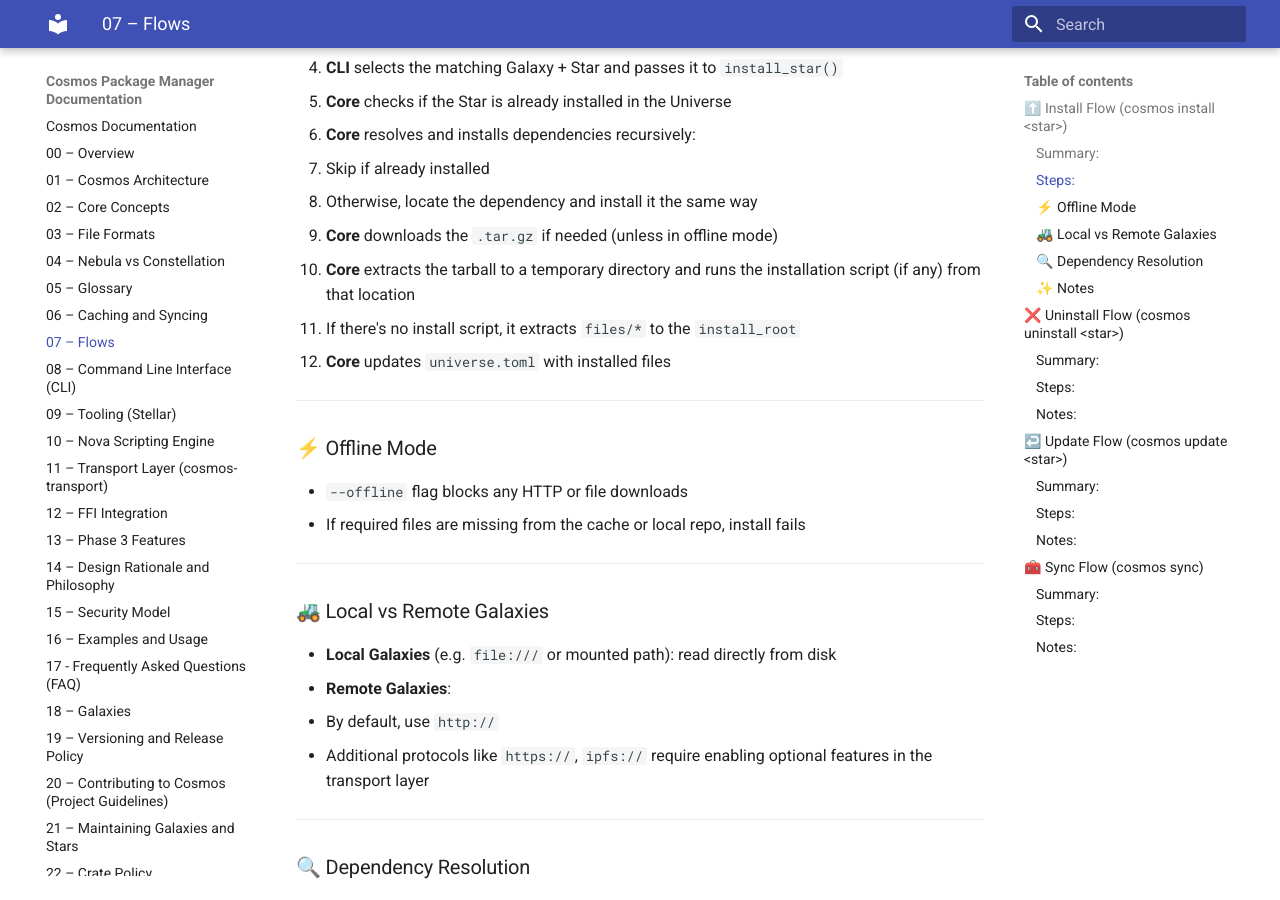
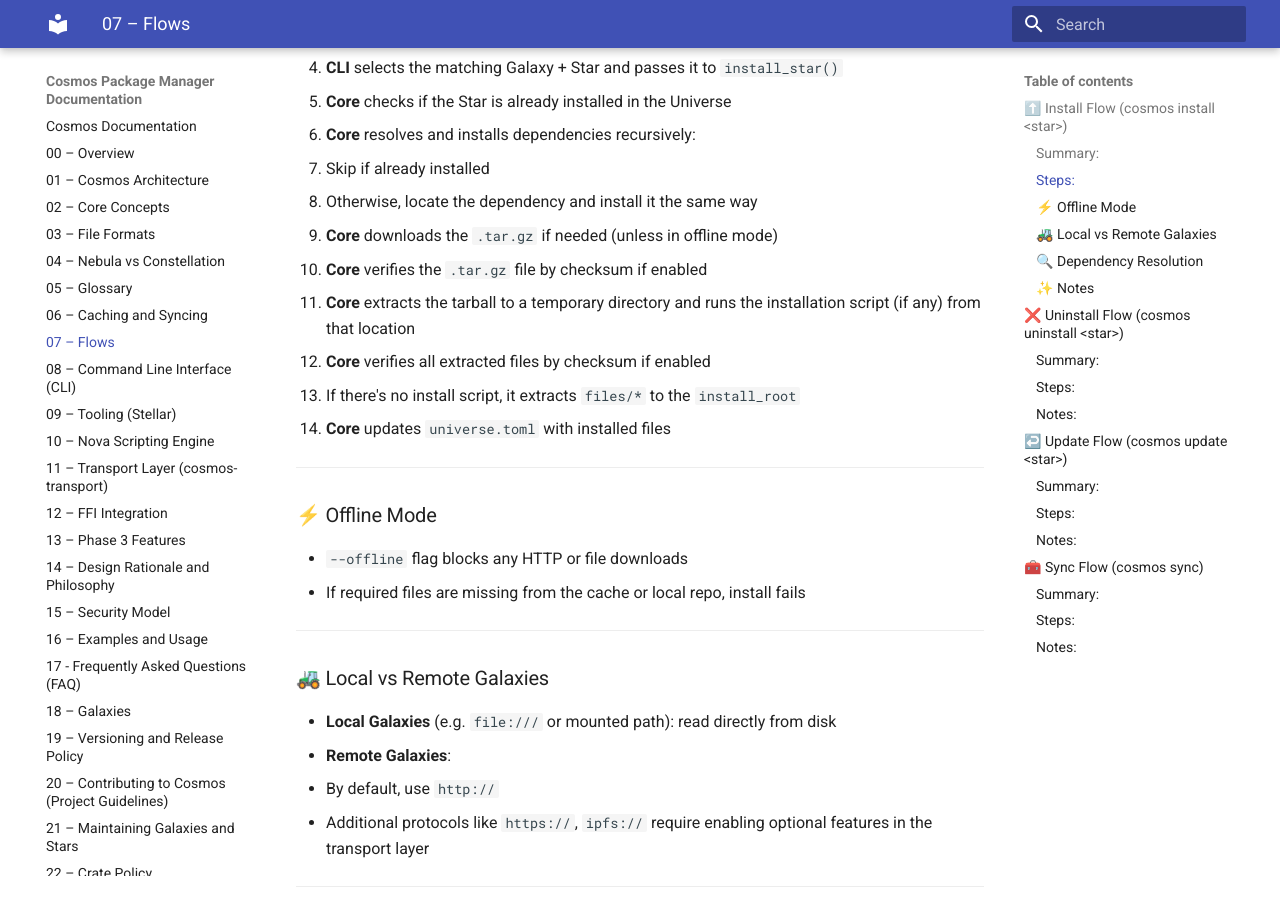
Before and after one commit to cosmospkg/cosmos-docs, an MkDocs documentation site: the page built from docs/07-Flows.md, in a window 1280 px wide and 900 px high, scrolled down 620 px. Built offline with MkDocs 1.6.1 and Material for MkDocs 9.7.7, drawn with Linux system fonts in a browser that asks for light colours.

Commit message:
Update 07-Flows.md

```diff
--- a/docs/07-Flows.md
+++ b/docs/07-Flows.md
@@ -19,9 +19,11 @@ Install a Star and its dependencies, supporting local or remote Galaxies, with o
    - Skip if already installed
    - Otherwise, locate the dependency and install it the same way
 7. **Core** downloads the `.tar.gz` if needed (unless in offline mode)
-8. **Core** extracts the tarball to a temporary directory and runs the installation script (if any) from that location
-9. If there's no install script, it extracts `files/*` to the `install_root`
-10. **Core** updates `universe.toml` with installed files
+8. **Core** verifies the `.tar.gz` file by checksum if enabled
+9. **Core** extracts the tarball to a temporary directory and runs the installation script (if any) from that location
+10. **Core** verifies all extracted files by checksum if enabled
+11. If there's no install script, it extracts `files/*` to the `install_root`
+12. **Core** updates `universe.toml` with installed files
 
 ---
 
```
